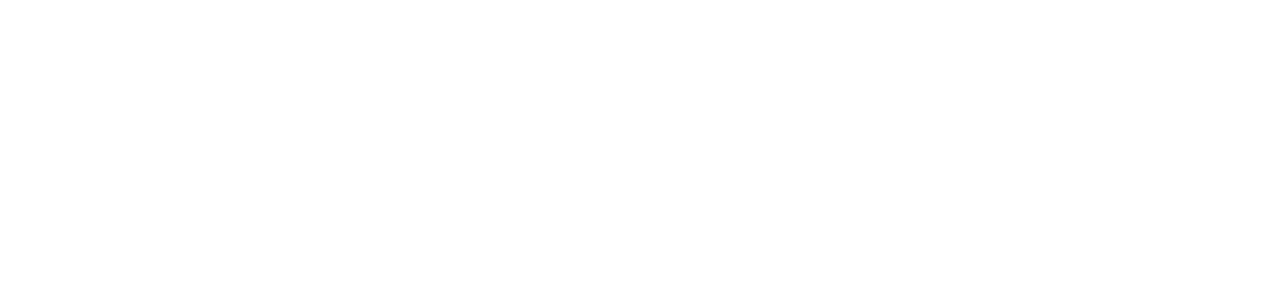
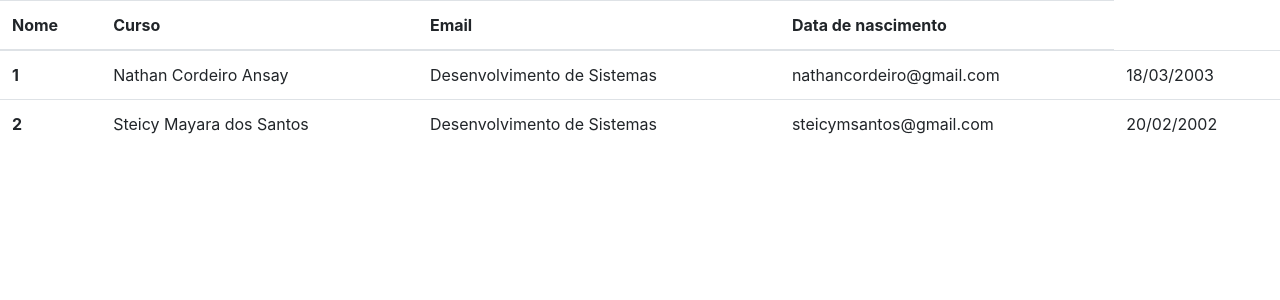
Before and after one commit to steicysantos/Digitalizae, an Angular app in the folder front-digitalizae/: page /tabela-processo-seletivo in a window 1280 px wide. Before the commit this address led to /. Shown: the top 300 px of the page. Built offline with nearby package versions, Linux system fonts and the light colour scheme.

Commit message:
iniciando o projeto para finalizar daqui 3 dias

```diff
--- a/front-digitalizae/src/app/tabela-processo-seletivo/tabela-processo-seletivo.component.html
+++ b/front-digitalizae/src/app/tabela-processo-seletivo/tabela-processo-seletivo.component.html
@@ -1 +1,31 @@
-<p>tabela-processo-seletivo works!</p>
+<body>
+    <table class="table table-hover">
+        <thead>
+          <tr>
+            <th scope="col">Nome</th>
+            <th scope="col">Curso</th>
+            <th scope="col">Email</th>
+            <th scope="col">Data de nascimento</th>
+          </tr>
+        </thead>
+        <tbody>
+          <tr>
+            <th scope="row">1</th>
+            <td>Nathan Cordeiro Ansay</td>
+            <td>Desenvolvimento de Sistemas</td>
+            <td>nathancordeiro@gmail.com</td>
+            <td>18/03/2003</td>
+          </tr>
+          <tr>
+            <th scope="row">2</th>
+            <td>Steicy Mayara dos Santos</td>
+            <td>Desenvolvimento de Sistemas</td>
+            <td>steicymsantos@gmail.com</td>
+            <td>20/02/2002</td>
+          </tr>
+          <tr>
+
+          </tr>
+        </tbody>
+      </table>
+</body>
```
Also changed, not shown: front-digitalizae/src/app/app-routing.module.ts (+12 -1 lines).
